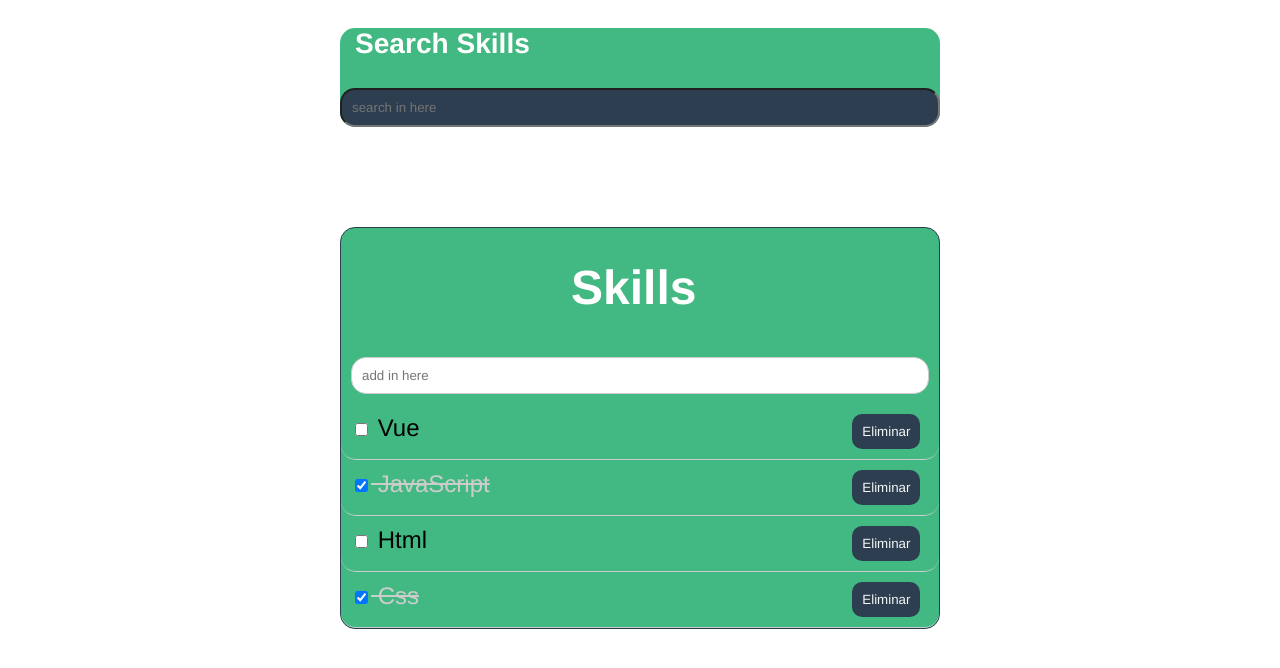
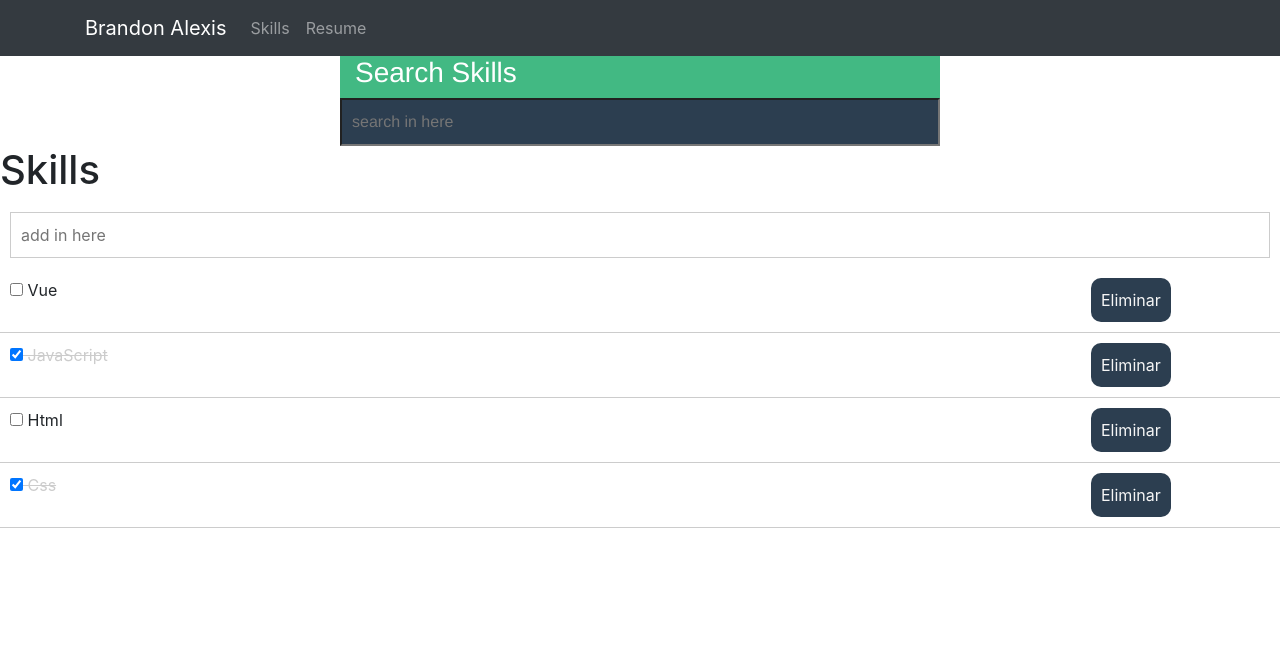
Before and after one commit to brandonalexis1112/CRUD-practica-2, a Vue app: page / in a window 1280 px wide. Shown: the top 668 px of the page. Built offline with nearby package versions, Linux system fonts and the light colour scheme.

Commit message:
Sexto commit Vue-Bootstrap navbar

```diff
--- a/package.json
+++ b/package.json
@@ -8,8 +8,10 @@
     "lint": "vue-cli-service lint"
   },
   "dependencies": {
+    "bootstrap": "^4.5.3",
+    "bootstrap-vue": "^2.20.1",
     "core-js": "^3.6.5",
-    "vue": "^2.6.11",
+    "vue": "^2.6.12",
     "vue-uuid": "^2.0.2"
   },
   "devDependencies": {
--- a/src/App.vue
+++ b/src/App.vue
@@ -1,7 +1,18 @@
 <template>
+  <div >
+    <b-navbar toggleable="lg" type="dark" variant="dark">
+      <b-container>
+         <b-navbar-toggle target="nav-collapse"></b-navbar-toggle>
+          <b-navbar-brand href="#">Brandon Alexis</b-navbar-brand>
+        <b-collapse id="nav-collapse" is-nav>
+          <b-navbar-nav>
+        <b-nav-item :to="{name: 'Skills'}" exact>Skills</b-nav-item>
+        <b-nav-item :to="{name: 'Resume'}">Resume</b-nav-item>
+      </b-navbar-nav>
+        </b-collapse>
 
-  <div >
-
+      </b-container>
+      </b-navbar>
     <div id="header">
       <Search v-on:query-change="querySearch"/>
     </div>
@@ -10,6 +21,7 @@
       <TodoAdd v-on:add-todo="addTodo"/>
       <Todos v-bind:todoslist="copyTodos" @delete-todo="deleteTodo" />
     </div>
+
   </div>
 </template>
 
@@ -78,35 +90,3 @@ export default {
   }
 }
 </script>
-
-<style>
-*{
-  box-sizing: border-box;
-  border-radius: 15px;
-  font-family: Avenir, Helvetica, Arial, sans-serif;
-
-}
-body{
-
-  font-size: 1.5em;
-  padding: 0;
-  margin: 0;
-}
-#main-container{
-  background-color:  #42b983;
-  border: solid 1px#2c3e50;
-  width: 600px;
-  margin: 100px auto;
-
-}
-header{
-
-  background: black;
-  padding: 10px;
-}
-h1{
-  padding: 0 230px;
-  color :white;
-
-}
-</style>
--- a/src/components/Search.vue
+++ b/src/components/Search.vue
@@ -1,7 +1,9 @@
 <template>
     <div id="search-container">
+
         <h3>Search Skills </h3>
         <input type="text"  placeholder="search in here " v-model="query" v-on:input="$emit('query-change',query)">
+
     </div>
 </template>
 
--- a/src/main.js
+++ b/src/main.js
@@ -1,5 +1,10 @@
 import Vue from 'vue'
 import App from './App.vue'
+import { BootstrapVue, IconsPlugin } from 'bootstrap-vue'
+Vue.use(BootstrapVue)
+Vue.use(IconsPlugin)
+import 'bootstrap/dist/css/bootstrap.css'
+import 'bootstrap-vue/dist/bootstrap-vue.css'
 
 Vue.config.productionTip = false
 
```
Also changed, not shown: 1 other file (tests, documents, lock files or other folders).
